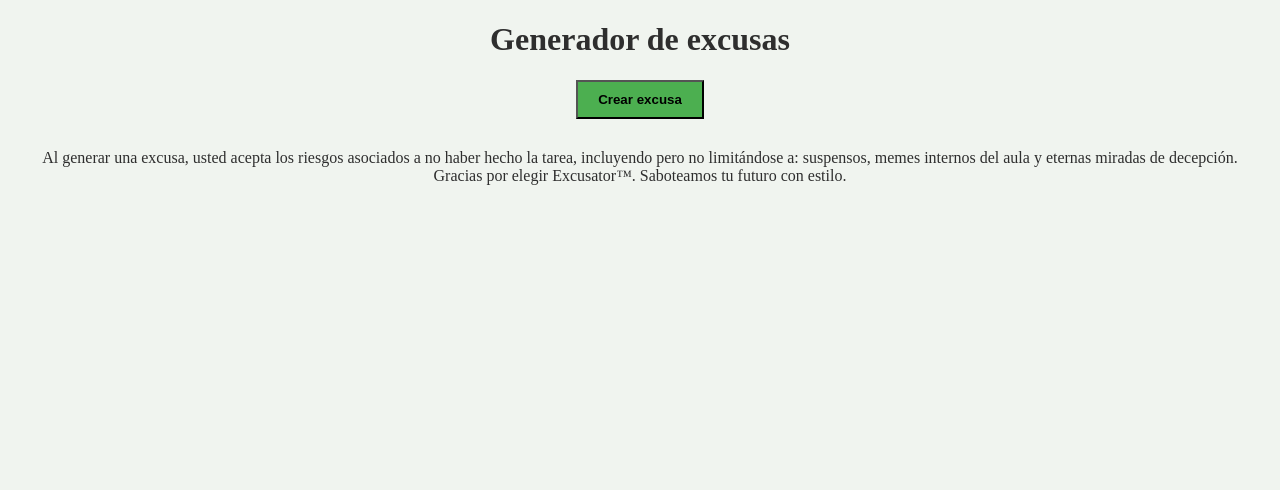
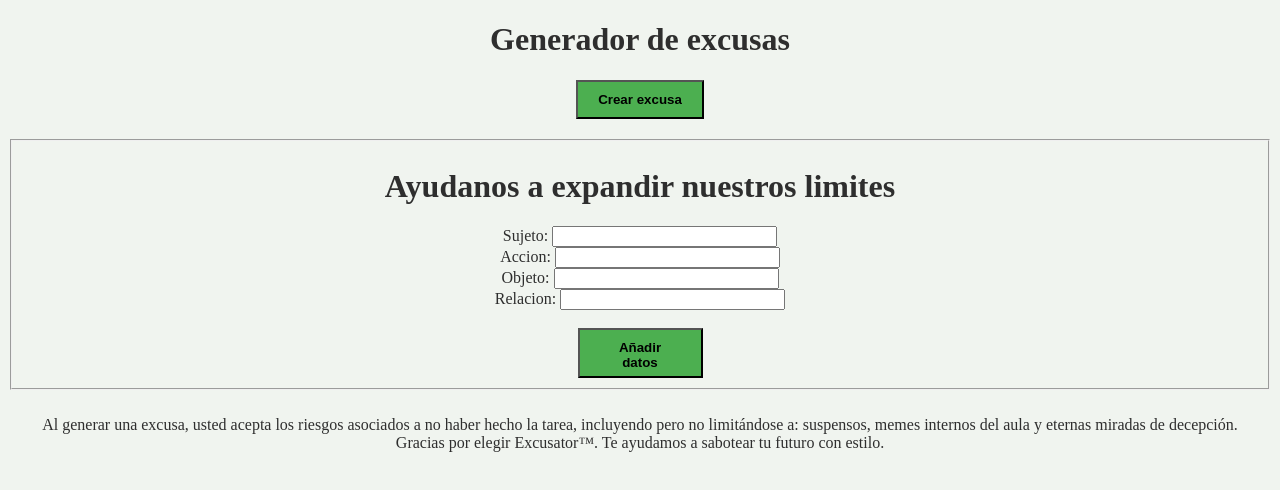
Before and after one commit to Asturmav/Proyecto-js-Marcas, a plain HTML site: page index.html in a window 1280 px wide. Drawn offline with Linux system fonts and the light colour scheme.

Commit message:
Proyecto finalizado. Bonus conseguido

```diff
--- a/estilos.css
+++ b/estilos.css
@@ -23,3 +23,8 @@ button:hover{
 h2{
     color: #FF5722;
 }
+
+#añadir{
+    height: 50px;
+    width: 125px;
+}
--- a/index.html
+++ b/index.html
@@ -3,7 +3,7 @@
 <head>
     <meta charset="UTF-8">
     <meta name="viewport" content="width=device-width, initial-scale=1.0">
-    <title>Generador de excusas</title>
+    <title>Excusator™</title>
     <link rel="icon" href="imagenes/Favicom_excusas.png" type="image/x-icon">
     <link rel="stylesheet" href="estilos.css">
     <script src="script.js"></script>
@@ -15,8 +15,36 @@
 
     <h2 id="excusa"></h2>
 
-    <p class="piePag">Al generar una excusa, usted acepta los riesgos asociados a no haber hecho la tarea, incluyendo pero no limitándose a: suspensos, memes internos del aula y eternas miradas de decepción.
+    <fieldset>
+    <h1>Ayudanos a expandir nuestros limites</h1>
 
-        Gracias por elegir Excusator™. Saboteamos tu futuro con estilo.</p>
+    <div>
+        <label for="sujeto">Sujeto: </label>
+        <input type="text" id="sujeto" name="sujeto" size="25">
+    </div>
+
+    <div>
+        <label for="accion">Accion: </label>
+        <input type="text" id="accion" name="accion" size="25">
+    </div>
+
+    <div>
+        <label for="objeto">Objeto: </label>
+        <input type="text" id="objeto" name="objeto" size="25">
+    </div>
+    <div>
+        <label for="relacion">Relacion: </label>
+        <input type="text" id="relacion" name="relacion" size="25">
+    </div>
+    <br />
+    <button onclick="añadir()" id="añadir">Añadir datos</button>
+    </fieldset>
+
+    <p class="piePag">Al generar una excusa, usted acepta los riesgos asociados a no haber hecho la tarea, incluyendo pero no limitándose a:
+        suspensos, memes internos del aula y eternas miradas de decepción.
+
+        Gracias por elegir Excusator™. Te ayudamos a sabotear tu futuro con estilo.</p>
+
+
 </body>
 </html>
--- a/script.js
+++ b/script.js
@@ -1,5 +1,4 @@
-function excusa(){
-    const sujetos = ["Mi perro", "El gato", "Mi abuela", "Un extraterrestre", "Mi hermano menor",
+let sujetos = ["Mi perro", "El gato", "Mi abuela", "Un extraterrestre", "Mi hermano menor",
         "Un fantasma", "El vecino", "Mi robot doméstico", "Una cabra en patineta", "Un duende borracho", "Un dios Griego", "Un payaso interdimensional",
         "Mi profesor zombie", "Dora la Exploradora", "Una cucaracha con doctorado",
         "El conserje del multiverso",
@@ -9,7 +8,7 @@ function excusa(){
         "Una versión malvada de mi peluche",
         "Un pingüino exiliado del Polo Sur"]
 
-    const acciones = ["se comió", "tiró", "rompió", "escondió", "quemó", "mojó", "perdió", "hackeó", "metio", "secuestró",
+    let acciones = ["se comió", "tiró", "rompió", "escondió", "quemó", "mojó", "perdió", "hackeó", "metio", "secuestró",
         "vomitó sobre", "teletransportó", "sacrificó", "transformó en gelatina", "lanzó por la ventana", "convirtió en origami",
         "escribió encima con salsa", "tiró al volcán", "confundió con comida",  "invocó demonios con", "me uso como control remoto para",
         "me lavo el cerebro de una ostia con", "me convirtio en rana con",
@@ -53,7 +52,7 @@ function excusa(){
         "se convirtió en youtuber con la ayuda de",
         "organizó una competencia de baile sobre" ]
 
-    const objetos = ["mis deberes", "mi PC", "la tarea", "el informe", "mi movil", "el cuaderno", "el proyecto", "mi coche",
+    let objetos = ["mis deberes", "mi PC", "la tarea", "el informe", "mi movil", "el cuaderno", "el proyecto", "mi coche",
         "mi agujero negro de mascota", "mis dramas indios","el cactus parlante", "el refrigerador portátil", "el cubo de basura interdimensional",
         "el cactus parlante", "el refrigerador portátil", "el cubo de basura interdimensional", "el enchufe extradimensional", "el martillo de Thor"
         , "las gemas del infinito", "mi repertorio de mangas", "mi libro favorito", "una fregona emocionalmente inestable",
@@ -94,7 +93,7 @@ function excusa(){
         "una agenda que te juzga en silencio" ]
 
 
-        const relaciones = [
+        let relaciones = [
             "así pues, no logré hacer la tarea.",
             "por eso no pude asistir a clase.",
             "en consecuencia, el ejercicio quedó sin hacer.",
@@ -111,6 +110,7 @@ function excusa(){
             "por eso ahora tengo prohibido acercarme al laboratorio.",
             "por ende, esta es la historia oficial y no se discute."
           ]
+function excusa(){
 
     const sujeto = sujetos[Math.floor(Math.random() * sujetos.length)];
 
@@ -128,3 +128,27 @@ function excusa(){
     const resultado = sujeto + " " + accion + " " + objeto + relacion;
     document.getElementById("excusa").innerHTML = "<strong>"+ resultado  + "</strong>";
 }
+
+function añadir(){
+    const nuevoSujeto = document.getElementById("sujeto").value;
+    const nuevaAccion = document.getElementById("accion").value;
+    const nuevoObjeto = document.getElementById("objeto").value;
+    const nuevaRelacion = document.getElementById("relacion").value;
+
+    if (nuevoSujeto && nuevaAccion && nuevoObjeto && nuevaRelacion){
+        sujetos.push(nuevoSujeto);
+        acciones.push(nuevaAccion);
+        objetos.push(nuevoObjeto);
+        relaciones.push(nuevaRelacion);
+
+        document.getElementById("sujeto").value = "";
+        document.getElementById("accion").value = "";
+        document.getElementById("objeto").value = "";
+        document.getElementById("relacion").value = "";
+
+        alert("Gracias por tu excusa, se ve que para lo que interesa bien que trabajamos eh...")
+    }
+    else{
+        alert("No puedes añadir aire, eso ya tenemos mucho con tu cabeza. Por favor, rellena los campos")
+    }
+}
```
